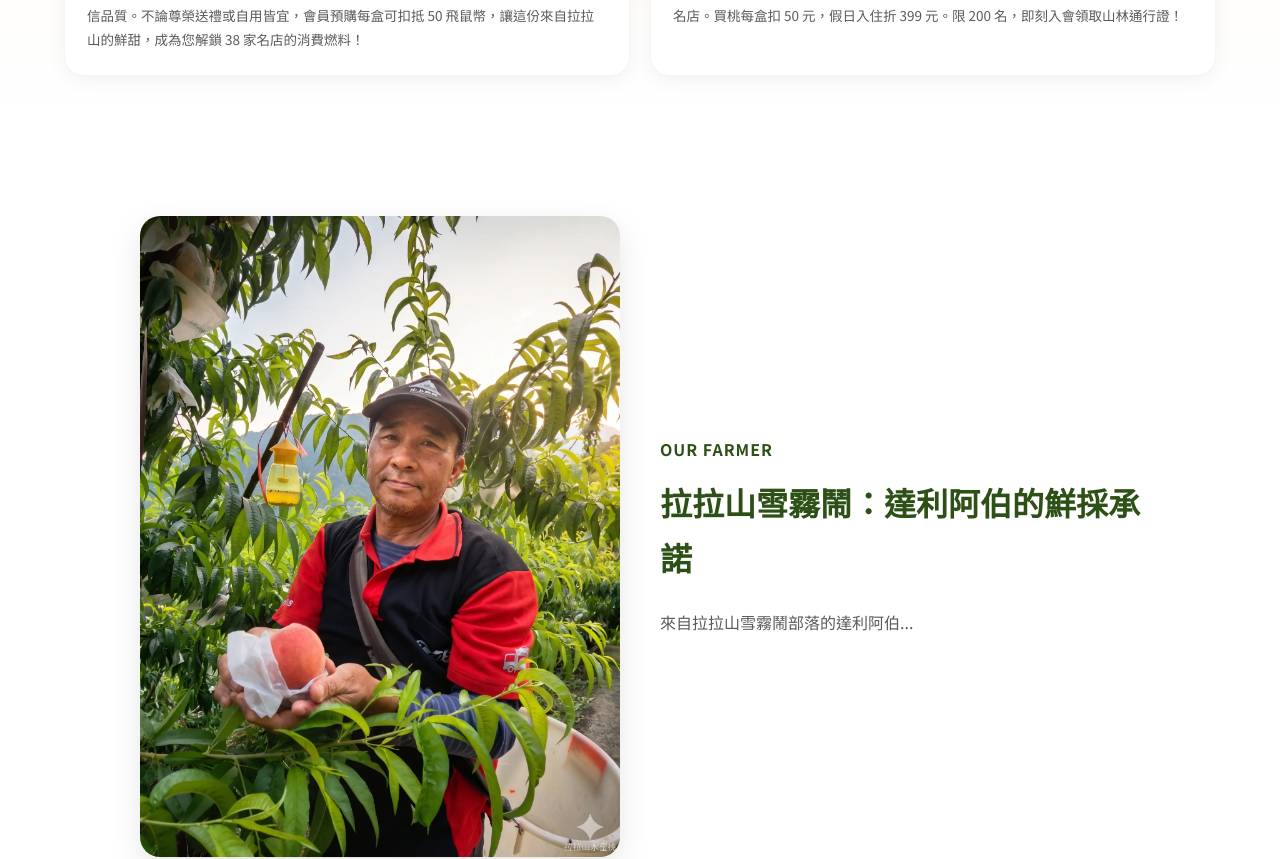
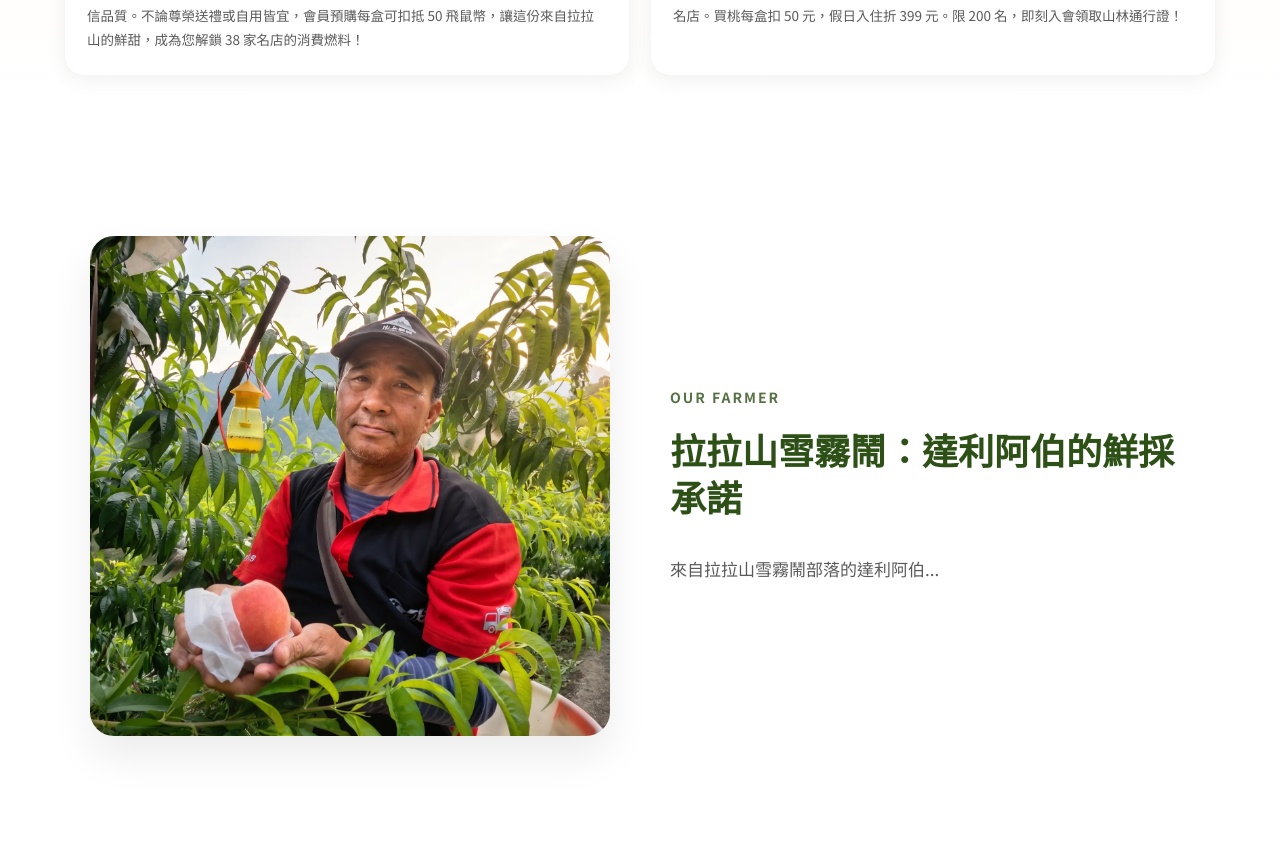
Before and after one commit to fesuyen/pluwfun-peach-shop, a React (Vite) app in the folder frontend/: page / in a window 1280 px wide. Shown: the part 1681-2540 px from the top of the page. Built offline with nearby package versions, Linux system fonts and the light colour scheme; no server answers.

Commit message:
Refactor FarmerStory component layout and styles
Updated styles and layout for FarmerStory component.

```diff
--- a/frontend/src/components/FarmerStory.jsx
+++ b/frontend/src/components/FarmerStory.jsx
@@ -1,5 +1,6 @@
 import { useState, useEffect } from 'react'
 
+// 修正後的 API 路徑，確保能抓到您在後台改的「四十年的約定」
 const API = (import.meta.env.VITE_API_URL || '/api') + '/content'
 
 const FarmerStory = () => {
@@ -17,23 +18,61 @@ const FarmerStory = () => {
   }, [])
 
   return (
-    <section id="farmer" style={{ padding: '80px 24px', background: '#fff' }}>
-      <div style={{ maxWidth: 1000, margin: '0 auto', display: 'flex', gap: 40, alignItems: 'center', flexWrap: 'wrap' }}>
-        <div style={{ flex: '1 1 400px' }}>
+    <section id="farmer" style={{ padding: '100px 24px', background: '#fff' }}>
+      <div style={{
+        maxWidth: 1100,
+        margin: '0 auto',
+        display: 'flex',
+        gap: '60px',
+        alignItems: 'center', // 讓圖片與文字垂直置中對齊
+        flexWrap: 'wrap'
+      }}>
+        {/* 圖片區塊：限制高度並修圓角 */}
+        <div style={{ flex: '1 1 450px', position: 'relative' }}>
           <img
             src={content.farmer_image || '/images/farmer.webp'}
             alt="農民照片"
-            style={{ width: '100%', borderRadius: 20, boxShadow: '0 10px 30px rgba(0,0,0,0.1)' }}
+            style={{
+              width: '100%',
+              height: '500px', // 固定高度，避免圖片過長
+              objectFit: 'cover', // 自動裁切圖片以填滿空間而不變形
+              borderRadius: '24px',
+              boxShadow: '0 20px 40px rgba(0,0,0,0.08)'
+            }}
           />
         </div>
-        <div style={{ flex: '1 1 400px' }}>
-          <div style={{ color: '#2D5016', fontWeight: 700, marginBottom: 12, letterSpacing: 1 }}>OUR FARMER</div>
-          <h2 style={{ fontSize: 32, color: '#2D5016', marginBottom: 24, fontWeight: 800 }}>
+
+        {/* 文字區塊 */}
+        <div style={{ flex: '1 1 450px' }}>
+          <div style={{
+            color: '#2D5016',
+            fontWeight: 700,
+            fontSize: '14px',
+            marginBottom: '16px',
+            letterSpacing: '2px',
+            opacity: 0.8
+          }}>
+            OUR FARMER
+          </div>
+
+          <h2 style={{
+            fontSize: 'clamp(28px, 4vw, 36px)',
+            color: '#2D5016',
+            marginBottom: '32px',
+            fontWeight: 800,
+            lineHeight: 1.3
+          }}>
             {content.farmer_title || '拉拉山雪霧鬧：達利阿伯的鮮採承諾'}
           </h2>
-          <p style={{ fontSize: 16, color: '#5A5A5A', lineHeight: 1.8, whiteSpace: 'pre-wrap' }}>
+
+          <div style={{
+            fontSize: '17px',
+            color: '#5A5A5A',
+            lineHeight: '2', // 加大行高，讓閱讀更舒適
+            whiteSpace: 'pre-wrap'
+          }}>
             {content.farmer_story || '來自拉拉山雪霧鬧部落的達利阿伯...'}
-          </p>
+          </div>
         </div>
       </div>
     </section>
```
